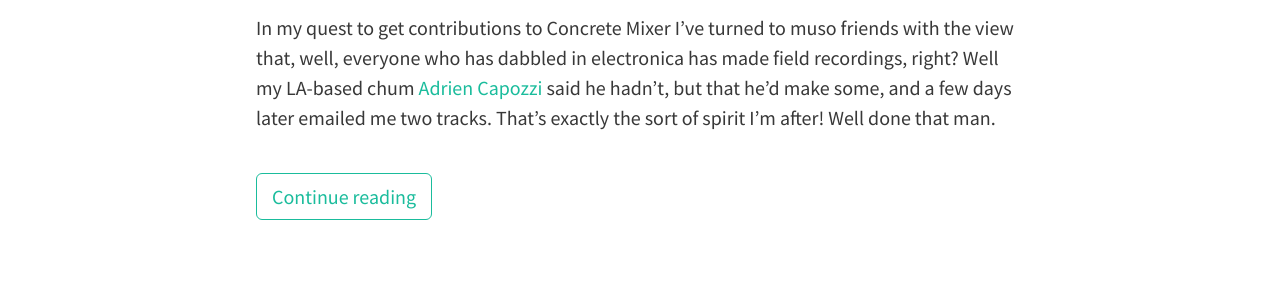
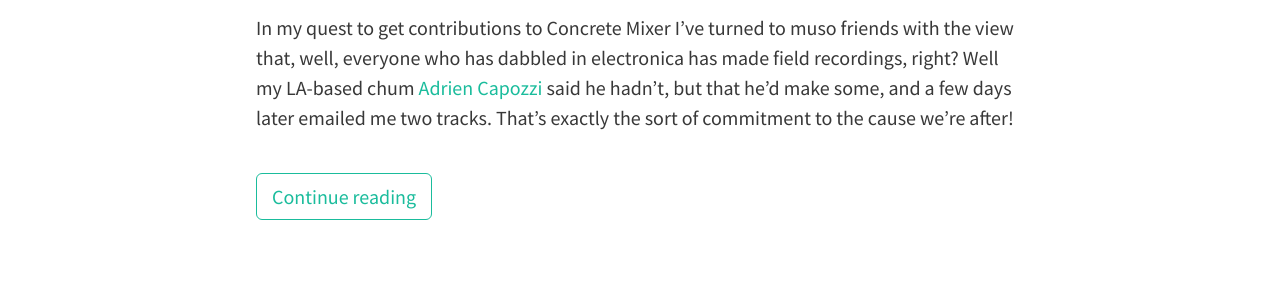
Before and after one commit to concrete-mixer/concrete-mixer.github.io, a Jekyll site: the page built from index.html, in a window 1280 px wide and 900 px high, scrolled down 386 px. Shown: the part 185-485 px from the top of the window. Built offline with Jekyll 4.4.1, drawn with Linux system fonts in a browser that asks for light colours; nearby versions of some CDN libraries; the list of posts is cut into pages by our own code; some of the changed lines change nothing that is shown.

Commit message:
Improve text in Adrien's post

```diff
--- a/_posts/2017-04-01-new-sounds-adrien.md
+++ b/_posts/2017-04-01-new-sounds-adrien.md
@@ -4,7 +4,7 @@
 category: Concrète Mixer radio
 ---
 
-In my quest to get contributions to Concrete Mixer I've turned to muso friends with the view that, well, everyone who has dabbled in electronica has made field recordings, right? Well my LA-based chum [Adrien Capozzi](http://www.adrien75.com/adrien75.html) said he hadn't, but that he'd make some, and a few days later emailed me two tracks. That's exactly the sort of spirit I'm after! Well done that man.
+In my quest to get contributions to Concrete Mixer I've turned to muso friends with the view that, well, everyone who has dabbled in electronica has made field recordings, right? Well my LA-based chum [Adrien Capozzi](http://www.adrien75.com/adrien75.html) said he hadn't, but that he'd make some, and a few days later emailed me two tracks. That's exactly the sort of commitment to the cause we're after!
 
 ## Contributions
 
@@ -12,13 +12,13 @@
 
 <iframe width="100%" height="450" scrolling="no" frameborder="no" src="https://w.soundcloud.com/player/?url=https%3A//api.soundcloud.com/tracks/315506402&amp;auto_play=false&amp;hide_related=false&amp;show_comments=true&amp;show_user=true&amp;show_reposts=false&amp;visual=true"></iframe>
 
-Adrien didn't provide any description of what either recording is about, so I don't have much to go on except the titles. When I google 'Chimes Cambria' [this](http://www.lampsplus.com/products/cambria-chimes-antique-walnut-12-inch-wide-bulova-mantel-clock__v1929.html) is the result I get, but that doesn't seem likely. The good thing about sound is you can enjoy it without knowing what it is, and this recording is just the ticket.
+Adrien didn't provide any description of what either recording is about, so I don't have much to go on except the titles. When I google 'Chimes Cambria' [this](http://www.lampsplus.com/products/cambria-chimes-antique-walnut-12-inch-wide-bulova-mantel-clock__v1929.html) is the result I get, but that doesn't seem quite right. The chiming and occasional gonging sound great though, and the mystery endures...
 
 ### Underwood Family Farm
 
 <iframe width="100%" height="450" scrolling="no" frameborder="no" src="https://w.soundcloud.com/player/?url=https%3A//api.soundcloud.com/tracks/315506397&amp;auto_play=false&amp;hide_related=false&amp;show_comments=true&amp;show_user=true&amp;show_reposts=false&amp;visual=true"></iframe>
 
-Again there's no context to this recording other than the title. My knowledge of American farming being fairly limited, I'm tempted to imagine this recording was made during a [barn raising](https://en.wikipedia.org/wiki/Barn_raising). (I guess this isn't very likely.) No matter what the occasion, the recording with sounds of children at gentle(?) play sounds dreamily relaxed.
+Again there's no context to this recording other than the title. My knowledge of American farming being fairly limited, I'm tempted to imagine this is the soundtrack to a [barn raising](https://en.wikipedia.org/wiki/Barn_raising), though again I guess this isn't very likely. No matter what the occasion happened to be, it sounds pretty relaxed. I'd like to have been there.
 
 
 _Thanks Adrien for adding your ingredients to Concrete Mixer's sonic gumbo!_
```
